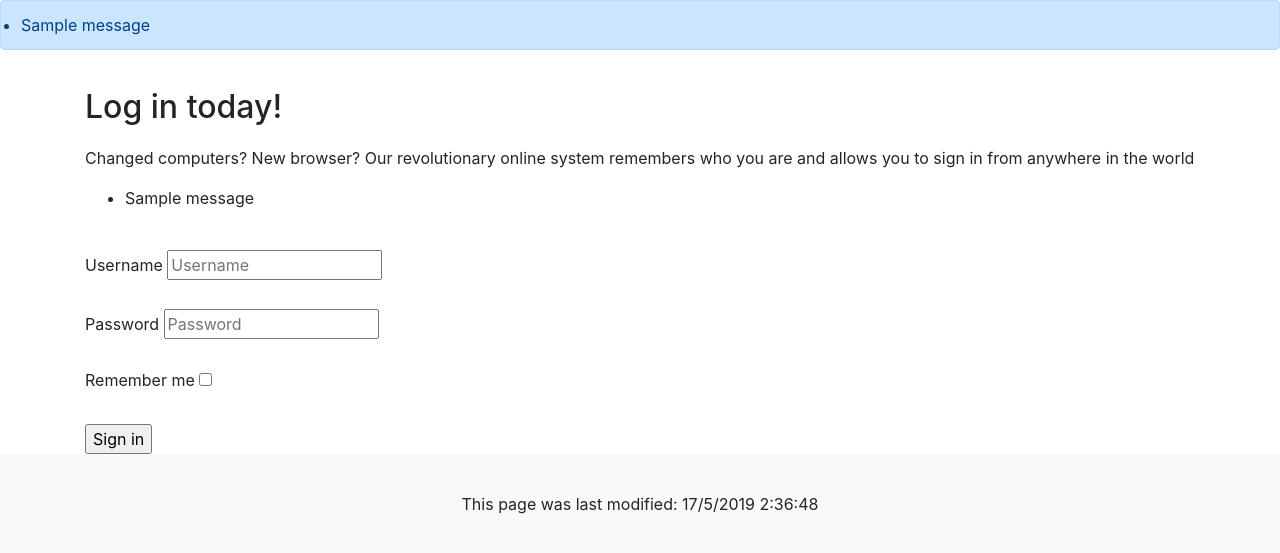
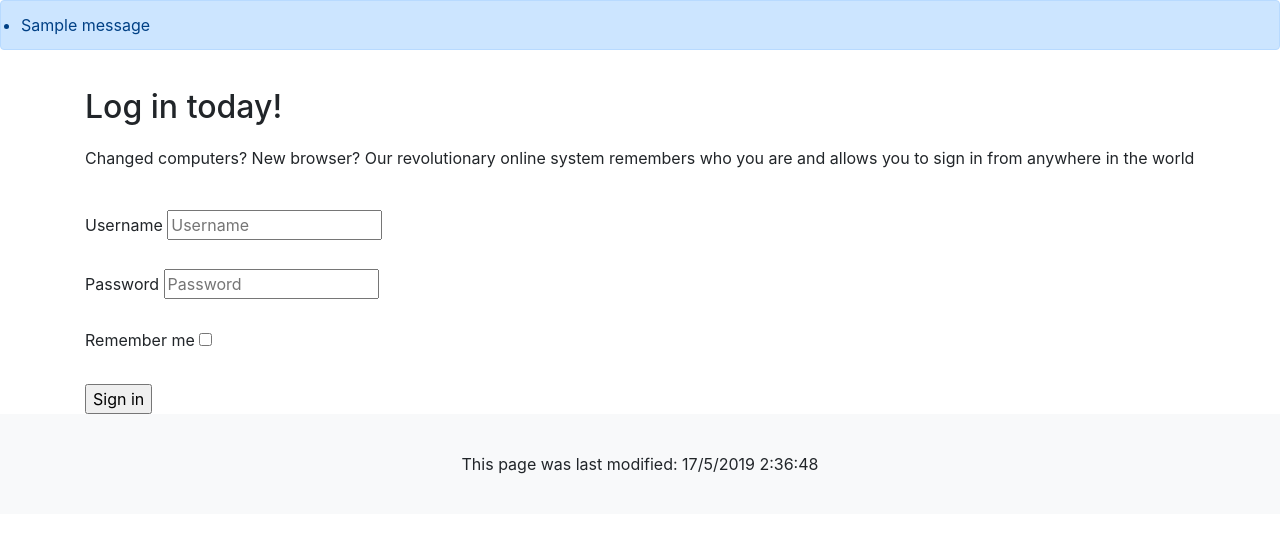
Before and after one commit to conor-smith/3403Project, a Flask app: page /login in a window 1280 px wide. Shown: the part 76-629 px from the top of the page. Run offline with Flask 2, Linux system fonts and the light colour scheme; tables that the repository leaves empty hold one stand-in row (values such as "Sample post"); one stand-in notice (Sample message) is shown; some libraries are stand-ins or nearby versions.

Commit message:
Fixed double flashed message after registering

```diff
--- a/app/templates/login.html
+++ b/app/templates/login.html
@@ -4,15 +4,6 @@
 <div class = "container">
   <h2>Log in today!</h2><p>Changed computers? New browser? Our revolutionary online system
   remembers who you are and allows you to sign in from anywhere in the world</p>
-  {% with messages = get_flashed_messages() %}
-    {% if messages %}
-      <ul>
-        {% for message in messages %}
-          <li>{{ message }}</li>
-        {% endfor %}
-      </ul>
-    {% endif %}
-  {% endwith %}
   <form action = "/login" method = "POST">
     {{ lform.hidden_tag() }}
     <br>
```
